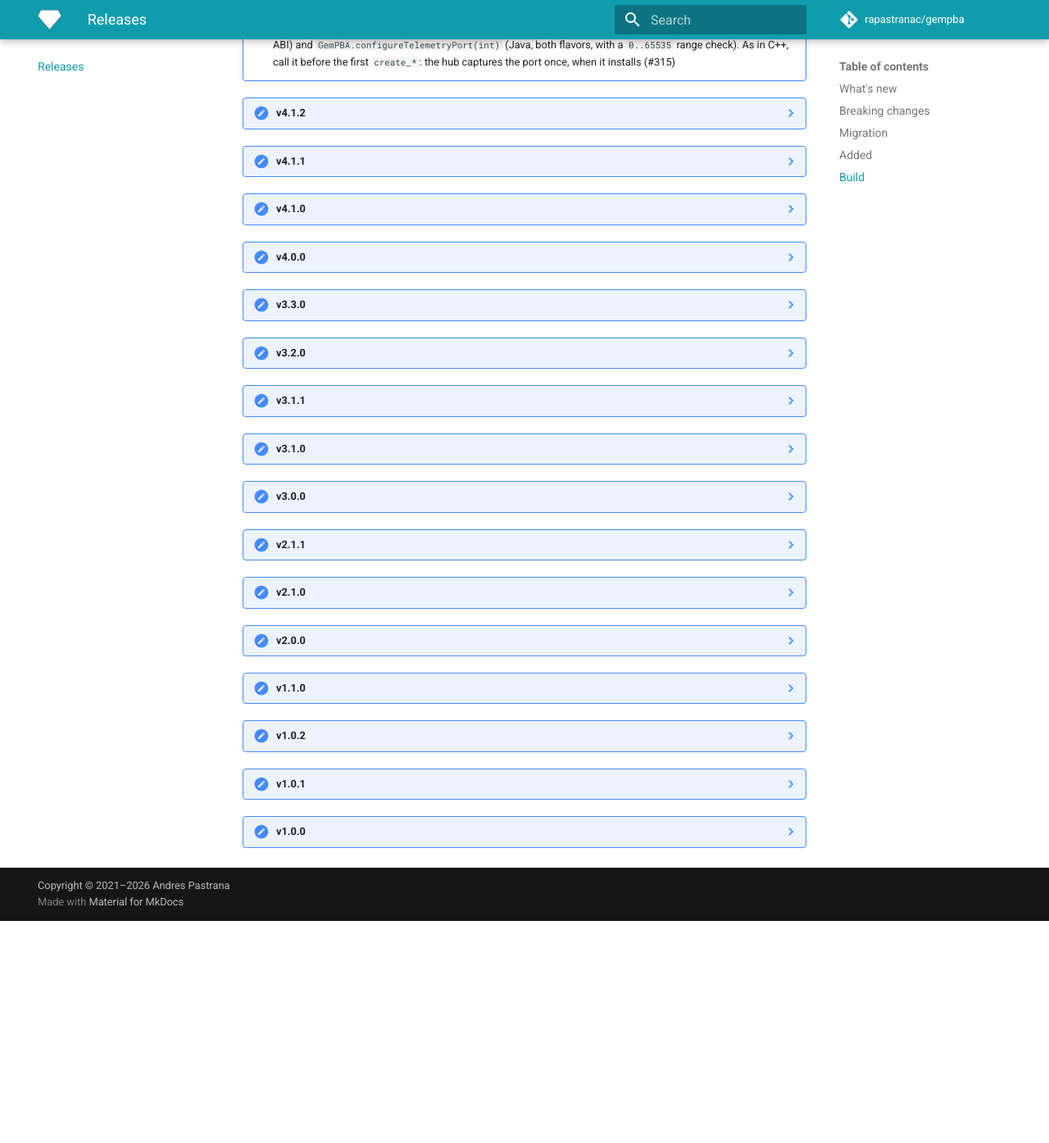
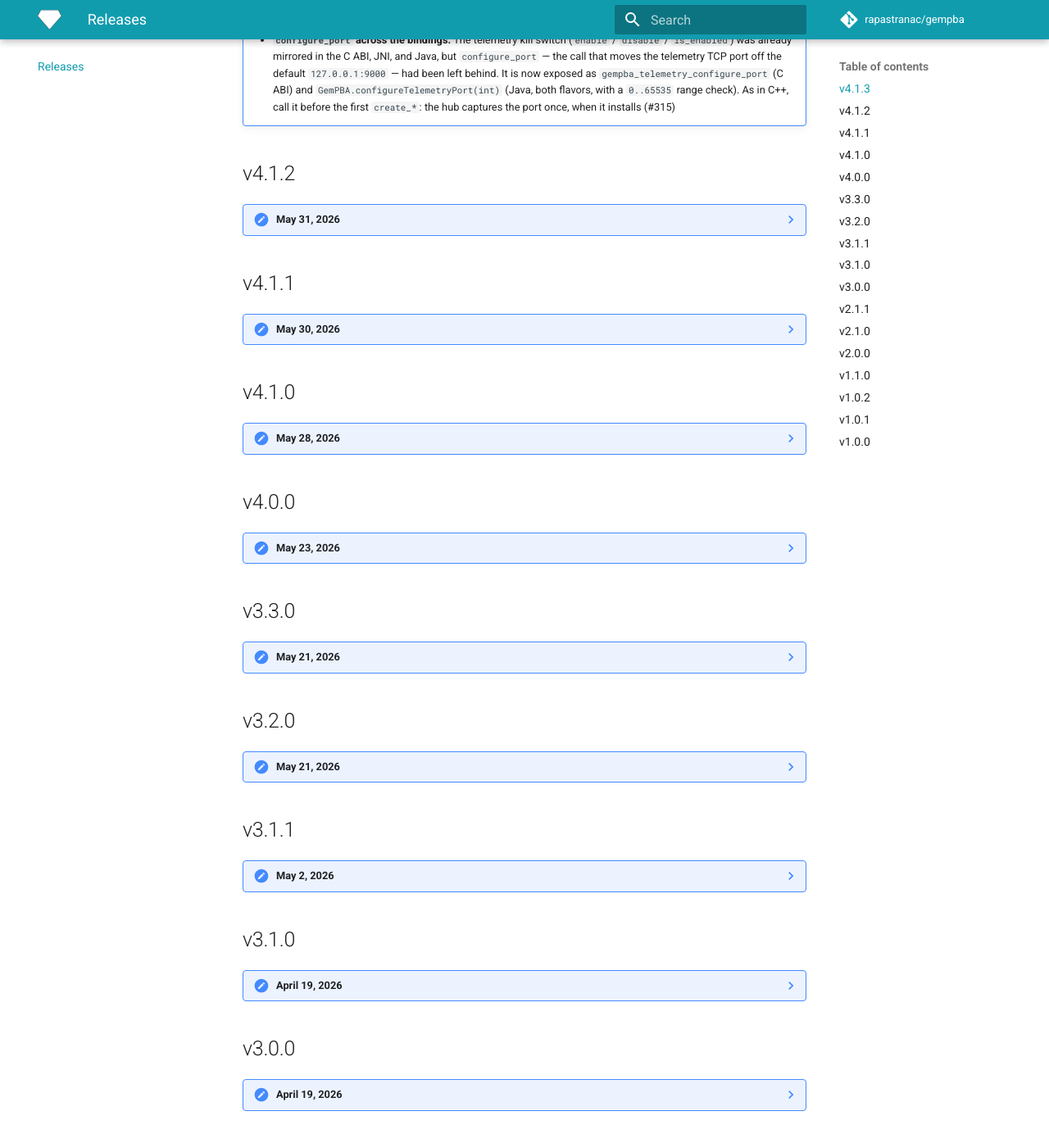
Before and after one commit to rapastranac/gempba-docs, an MkDocs documentation site: the page built from docs/releases.md, in a window 1280 px wide and 1400 px high, scrolled down 583 px. Shown: the top 1395 px of the window at 82% size. Built offline with MkDocs 1.6.1 and Material for MkDocs 9.7.7, drawn with Linux system fonts in a browser that asks for light colours; comment, search, counter and statistics services are not loaded; before the commit the page ends 1707 px from its top, so only the background shows below that; some of the changed text lies outside the part shown.

Commit message:
#7 Give the releases page a per-version TOC and demote stray body headings
- sync-releases.py: emit a real "## vX.Y.Z" heading per release (one TOC entry and a shareable anchor per version) and move the release date into the admonition title; collapse behavior unchanged
- sync-releases.py: demote any heading inside a release body to a bold label (skipping fenced code blocks) so inconsistently authored notes cannot leak into the site TOC
- Regenerate docs/releases.md (17 releases; the TOC previously listed only v4.0.0's internal sections)

````diff
--- a/docs/releases.md
+++ b/docs/releases.md
@@ -1,8 +1,10 @@
 # Releases
 
-???+ note "v4.1.3"
+## v4.1.3
 
-    <small>June 2, 2026 · [GitHub ↗](https://github.com/rapastranac/gempba/releases/tag/v4.1.3)</small>
+???+ note "June 2, 2026"
+
+    <small>[GitHub ↗](https://github.com/rapastranac/gempba/releases/tag/v4.1.3)</small>
 
     A telemetry-reachability release. Two fixes, both about getting at telemetry from outside the C++ runtime: C++ consumers can reach it through the umbrella header again, and the `configure_port` control is finally callable from the C ABI and Java. No runtime or scheduler API changes.
 
@@ -14,9 +16,11 @@
 
     - **`configure_port` across the bindings.** The telemetry kill switch (`enable` / `disable` / `is_enabled`) was already mirrored in the C ABI, JNI, and Java, but `configure_port` — the call that moves the telemetry TCP port off the default `127.0.0.1:9000` — had been left behind. It is now exposed as `gempba_telemetry_configure_port` (C ABI) and `GemPBA.configureTelemetryPort(int)` (Java, both flavors, with a `0..65535` range check). As in C++, call it before the first `create_*`: the hub captures the port once, when it installs (#315)
 
-??? note "v4.1.2"
+## v4.1.2
 
-    <small>May 31, 2026 · [GitHub ↗](https://github.com/rapastranac/gempba/releases/tag/v4.1.2)</small>
+??? note "May 31, 2026"
+
+    <small>[GitHub ↗](https://github.com/rapastranac/gempba/releases/tag/v4.1.2)</small>
 
     A targeted bugfix release: multiprocessing now runs on macOS. MP-mode binaries aborted at startup on macOS — and only macOS — with `mutex lock failed: Invalid argument`, while the same build ran fine on Linux and Windows. If you only use MT mode, or don't run on macOS, nothing here affects you. No library or API changes.
 
@@ -38,9 +42,11 @@
     - Extracted the duplicated gempba-examples branch resolver into a shared composite action, deduping the three C/C++ CI workflows (#311)
     - Bumped the PKGBUILD `sha256` for the v4.1.1 packaging artifact
 
-??? note "v4.1.1"
+## v4.1.1
 
-    <small>May 30, 2026 · [GitHub ↗](https://github.com/rapastranac/gempba/releases/tag/v4.1.1)</small>
+??? note "May 30, 2026"
+
+    <small>[GitHub ↗](https://github.com/rapastranac/gempba/releases/tag/v4.1.1)</small>
 
     A pure install-fixes release. v4.1.0 shipped the packages, but several of the documented install paths didn't actually work on a clean machine — the Homebrew build failed in the sandbox, the apt repo's signing key was never published, the MSYS2 download link pointed at a filename that doesn't exist. v4.1.1 makes every install command in the README work end-to-end, on all three platforms.
 
@@ -66,9 +72,11 @@
     - `prepare-release` bumps the Homebrew formula templates in lockstep with the other manifests — and actually stages them, so the bump lands on the prep branch (#297)
     - Hardened the macOS formula-verify job: pinned Homebrew off mid-run auto-update (which broke its ephemeral tap) and serialized the two-flavor matrix so they stop colliding on the shared prefix (#303)
 
-??? note "v4.1.0"
+## v4.1.0
 
-    <small>May 28, 2026 · [GitHub ↗](https://github.com/rapastranac/gempba/releases/tag/v4.1.0)</small>
+??? note "May 28, 2026"
+
+    <small>[GitHub ↗](https://github.com/rapastranac/gempba/releases/tag/v4.1.0)</small>
 
     **Java.** That's the headline.
 
@@ -98,20 +106,22 @@
     - `prepare-release.yml` now bumps `bindings/java/pom.xml`'s `<version>` alongside the CMake / PKGBUILD bumps so the Java release version stays in lockstep with the C++ release version (#187)
     - Lint workflow bumped to LLVM 22; the modernizations clang-tidy 22 flagged were applied (#261)
 
-??? note "v4.0.0"
+## v4.0.0
 
-    <small>May 23, 2026 · [GitHub ↗](https://github.com/rapastranac/gempba/releases/tag/v4.0.0)</small>
+??? note "May 23, 2026"
+
+    <small>[GitHub ↗](https://github.com/rapastranac/gempba/releases/tag/v4.0.0)</small>
 
     This is the release where gempba becomes a real distributed library you install instead of clone. Pick your flavor (multithreading or MPI), pick your platform (Linux, macOS, or Windows), and `apt install` / `pacman -S` / `brew install` your way to a working build. Telemetry, which landed in v3.3.0, ships in every flavor, so your production runs are observable out of the box without any wiring.
 
-    ## What's new
+    **What's new**
 
     - **Packages on every platform.** `.deb` on Debian/Ubuntu, MSYS2 packages on Windows, and a brand-new Homebrew tap on macOS. Each platform ships two coexisting flavors: a default multithreading build and an MPI build that you install on top when you need it.
     - **Telemetry is in the box.** The v3.3.0 telemetry hub (worker / node frames, hwloc topology, local + TCP + MPI transports) is built into every published flavor. No extra dependency to add, no extra flag to flip.
     - **Same call site, both modes.** Public namespaces were reshaped. Consumer code now reads the same whether you build against the multithreading or the MPI flavor: `gempba::create_load_balancer(...)`, `gempba::create_node_manager(...)`. Mode is picked at `find_package` time, not at every call site.
     - **Examples moved out.** `examples/` left the source tree for a sibling repo, [rapastranac/gempba-examples](https://github.com/rapastranac/gempba-examples), where they consume gempba via `find_package` exactly like you would. Every example PR exercises the public API.
 
-    ## Breaking changes
+    **Breaking changes**
 
     - Public namespaces renamed: `gempba::mp` is now `gempba::multiprocessing`, `gempba::mt` is now `gempba::multithreading`.
     - In a consumer build, exactly one of the two is `inline`, selected by `GEMPBA_MULTIPROCESSING`. Code that hard-codes the explicit qualifier still compiles, but mixing both qualifiers in one consumer build no longer works.
@@ -120,7 +130,7 @@
     - `pacman -S mingw-w64-x86_64-gempba` previously gave you an MPI-enabled build. Same shape: MPI consumers additionally `pacman -S mingw-w64-x86_64-gempba-mpi`.
     - The in-tree `examples/` tree is gone. The migrated tree now lives in [rapastranac/gempba-examples](https://github.com/rapastranac/gempba-examples).
 
-    ## Migration
+    **Migration**
 
     ```cpp
     // Before (v3.x)
@@ -143,7 +153,7 @@
 
     The two flavors are mutually exclusive within a single binary. They share mode-agnostic top-level symbols and would ODR-clash, so `find_package(gempba COMPONENTS mt mpi)` is rejected up front with a clear diagnostic. A project that genuinely needs both (say, an MT debug runner and an MPI cluster runner) splits into two executables, each `find_package`-ing one.
 
-    ## Added
+    **Added**
 
     - Top-level `gempba::create_load_balancer(std::unique_ptr<load_balancer>)`. Mode-agnostic BYO factory that works identically in MT and MP builds.
     - `gempbaConfig.cmake` is now a COMPONENTS-aware dispatcher. Defaults to `mt`, refuses the `mt`+`mpi` combination, pulls `find_dependency(MPI)` only on the `mpi` branch.
@@ -153,15 +163,17 @@
     - [rapastranac/gempba-examples](https://github.com/rapastranac/gempba-examples) sister repo carrying the migrated example tree. Consumes gempba via `find_package(gempba)` exactly as a downstream user would.
     - README sections "Installing" (apt / pacman / brew per flavor) and "Selecting a flavor" (the `COMPONENTS` API, the mutual-exclusion guard, the two-executables pattern).
 
-    ## Build
+    **Build**
 
     - `find_package(MPI REQUIRED)` and `MPI::MPI_CXX` linkage are conditional on `GEMPBA_MULTIPROCESSING=ON`. MT-only builds no longer require an MPI installation.
     - Installed library output name is flavor-tagged: `libgempba.a` for mt, `libgempba_mpi.a` for mpi. Both flavors export the same imported target name `gempba::gempba`, so your link line never changes between modes.
     - Per-flavor `pkg-config` file: `gempba.pc` for mt, `gempba-mpi.pc` for mpi.
 
-??? note "v3.3.0"
+## v3.3.0
 
-    <small>May 21, 2026 · [GitHub ↗](https://github.com/rapastranac/gempba/releases/tag/v3.3.0)</small>
+??? note "May 21, 2026"
+
+    <small>[GitHub ↗](https://github.com/rapastranac/gempba/releases/tag/v3.3.0)</small>
 
     Runtime telemetry: process-wide hub with local / TCP / MPI transports, hwloc-backed topology probe, and a small set of read-only runtime accessors. Telemetry ships ON by default; opt out at runtime with `gempba::telemetry::disable()`. No API breaks.
 
@@ -191,9 +203,11 @@
     - `build_*.sh` scripts forward `GEMPBA_HWLOC` so packagers can disable hwloc cleanly
     - Windows builds link `psapi` (process-info probe) and `ws2_32` (Winsock for the TCP server)
 
-??? note "v3.2.0"
+## v3.2.0
 
-    <small>May 21, 2026 · [GitHub ↗](https://github.com/rapastranac/gempba/releases/tag/v3.2.0)</small>
+??? note "May 21, 2026"
+
+    <small>[GitHub ↗](https://github.com/rapastranac/gempba/releases/tag/v3.2.0)</small>
 
     CI hardening and release-flow automation. No library API or behavior changes.
 
@@ -211,9 +225,11 @@
     - New `set-release-body` job in `c-cpp-ubuntu.yml`: applies the curated `docs/releases/release-notes-v<tag>.md` to the GitHub Release body via `gh release edit --notes-file`; fails loudly if the notes file is missing so no tag ships without curated notes
     - New `setup-gh-cli` composite action: pinned `gh` on PATH for self-hosted Linux runners; no-op on github-hosted runners where `gh` is pre-installed
 
-??? note "v3.1.1"
+## v3.1.1
 
-    <small>May 2, 2026 · [GitHub ↗](https://github.com/rapastranac/gempba/releases/tag/v3.1.1)</small>
+??? note "May 2, 2026"
+
+    <small>[GitHub ↗](https://github.com/rapastranac/gempba/releases/tag/v3.1.1)</small>
 
     Post-v3.1.0 hygiene release: packaging metadata, coverage scope, CI workflow polish, a test-coverage push, cross-platform fixes, and toolchain bumps. No public API changes.
 
@@ -255,9 +271,11 @@
     - Dropped flaky peak-vs-current RSS comparisons from the memory-usage tests
     - `-Wunused` warnings silenced on header-only helpers
 
-??? note "v3.1.0"
+## v3.1.0
 
-    <small>April 19, 2026 · [GitHub ↗](https://github.com/rapastranac/gempba/releases/tag/v3.1.0)</small>
+??? note "April 19, 2026"
+
+    <small>[GitHub ↗](https://github.com/rapastranac/gempba/releases/tag/v3.1.0)</small>
 
     macOS support, system packaging (`.deb`, MSYS2, signed APT repo), and cross-platform portability fixes.
 
@@ -298,9 +316,11 @@
 
     - Private `node_manager` method that always returned zero (worker view returns zero directly)
 
-??? note "v3.0.0"
+## v3.0.0
 
-    <small>April 19, 2026 · [GitHub ↗](https://github.com/rapastranac/gempba/releases/tag/v3.0.0)</small>
+??? note "April 19, 2026"
+
+    <small>[GitHub ↗](https://github.com/rapastranac/gempba/releases/tag/v3.0.0)</small>
 
     The largest release in the project's history: a ground-up redesign that replaces the heavy template-driven API with a single-header `gempba::` facade. `branch_handler` becomes `node_manager`, the entire pre-v3 surface (`result_holder`, `dynamic_load_balancer_handler`, `Pool`, `args_handler`, all `*2`-suffixed members) is removed, and the public surface is reorganized under `include/gempba/`.
 
@@ -371,9 +391,11 @@
     - Per-test discovery in CTest (`gtest_discover_tests`) and a separate test-artifact publish job in CI; `FLAKY_` test-name convention for flaky cases
     - Dropped redundant `git install` step from CI
 
-??? note "v2.1.1"
+## v2.1.1
 
-    <small>September 1, 2025 · [GitHub ↗](https://github.com/rapastranac/gempba/releases/tag/v2.1.1)</small>
+??? note "September 1, 2025"
+
+    <small>[GitHub ↗](https://github.com/rapastranac/gempba/releases/tag/v2.1.1)</small>
 
     Single-fix patch release for the centralized MPI scheduler.
 
@@ -381,9 +403,11 @@
 
     - `mpi_centralized_scheduler` worker `probe_reference_value_comm()` was probing `REFVAL_PROPOSAL_TAG` (the worker-to-center tag) instead of `REFVAL_UPDATE_TAG`, so global reference-value updates broadcast by the center were never picked up by workers — leaving them with stale bounds and exploring branches that should have been pruned ([#55](https://github.com/rapastranac/gempba/pull/55))
 
-??? note "v2.1.0"
+## v2.1.0
 
-    <small>August 23, 2025 · [GitHub ↗](https://github.com/rapastranac/gempba/releases/tag/v2.1.0)</small>
+??? note "August 23, 2025"
+
+    <small>[GitHub ↗](https://github.com/rapastranac/gempba/releases/tag/v2.1.0)</small>
 
     Source-level Windows support, alongside a dedicated Windows CI pipeline.
 
@@ -408,9 +432,11 @@
 
     - Test executable renamed from `all_tests.out` to `all_tests` (drops the Linux-style suffix so the same target name works on Windows)
 
-??? note "v2.0.0"
+## v2.0.0
 
-    <small>August 17, 2025 · [GitHub ↗](https://github.com/rapastranac/gempba/releases/tag/v2.0.0)</small>
+??? note "August 17, 2025"
+
+    <small>[GitHub ↗](https://github.com/rapastranac/gempba/releases/tag/v2.0.0)</small>
 
     Major release: new `gempba::score`, `gempba::task_packet`, and `gempba::result` public types replace string-based transport and the `int` reference value, alongside a sweeping `clang-tidy` rename of the public API (`BranchHandler` → `branch_handler`, `MPI_Scheduler` → `mpi_scheduler`, `SchedulerParent` → `scheduler_parent`, etc.).
 
@@ -459,9 +485,11 @@
     - `CMakeLists.txt` project version bumped to `2.0.0`
     - `examples/CMakeLists.txt`: defines `GEMPBA_MULTIPROCESSING=1` for `mp_*` examples and `GEMPBA_MULTIPROCESSING=0` for the rest (previously only the `mp_*` side was defined)
 
-??? note "v1.1.0"
+## v1.1.0
 
-    <small>August 4, 2025 · [GitHub ↗](https://github.com/rapastranac/gempba/releases/tag/v.1.1.0)</small>
+??? note "August 4, 2025"
+
+    <small>[GitHub ↗](https://github.com/rapastranac/gempba/releases/tag/v.1.1.0)</small>
 
     Citation metadata, a refreshed README, and dependency-management changes that consumers need to mirror.
 
@@ -490,9 +518,11 @@
     - `argparse` CPM entry rewritten in long form (`NAME argparse / GITHUB_REPOSITORY p-ranav/argparse / VERSION 3.0`); `external_libs` now also exports `spdlog`
     - `examples/CMakeLists.txt` sets `Boost_USE_STATIC_LIBS ON` so Boost is linked statically into the example binaries
 
-??? note "v1.0.2"
+## v1.0.2
 
-    <small>June 8, 2025 · [GitHub ↗](https://github.com/rapastranac/gempba/releases/tag/v1.0.2)</small>
+??? note "June 8, 2025"
+
+    <small>[GitHub ↗](https://github.com/rapastranac/gempba/releases/tag/v1.0.2)</small>
 
     Easier external integration: GemPBA is now a consumable CMake library with a `gempba::gempba` target, a hook to inject a custom initial process topology, and CPM-based dependency fetch.
 
@@ -538,9 +568,11 @@
     - `clang-tidy` and `clang-format` configurations added at the repo root
     - `.vs/` and `CMakeSettings.json` added to `.gitignore`
 
-??? note "v1.0.1"
+## v1.0.1
 
-    <small>October 30, 2024 · [GitHub ↗](https://github.com/rapastranac/gempba/releases/tag/v1.0.1)</small>
+??? note "October 30, 2024"
+
+    <small>[GitHub ↗](https://github.com/rapastranac/gempba/releases/tag/v1.0.1)</small>
 
     Restructured layout, C++23 build, typed strategy enums, and a scheduler base class so the semicentralized and centralized schedulers can coexist.
 
@@ -593,8 +625,10 @@
     - spdlog fetch / link wiring corrected
     - Several macro-guarded code paths that broke when `MPI_ENABLED` was off
 
-??? note "v1.0.0"
+## v1.0.0
 
-    <small>April 9, 2024 · [GitHub ↗](https://github.com/rapastranac/gempba/releases/tag/v1.0.0)</small>
+??? note "April 9, 2024"
+
+    <small>[GitHub ↗](https://github.com/rapastranac/gempba/releases/tag/v1.0.0)</small>
 
     Initial stable release of GemPBA — a generic message-passing branch-and-bound framework for distributed C++ workloads.
````
Also changed, not shown: 1 other file.
